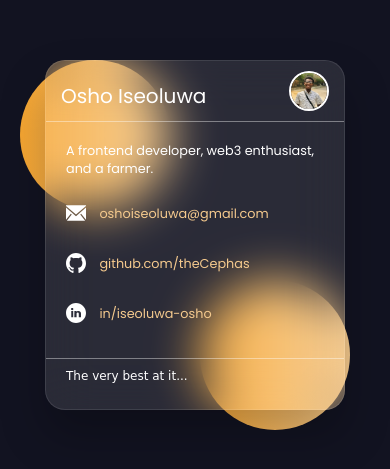
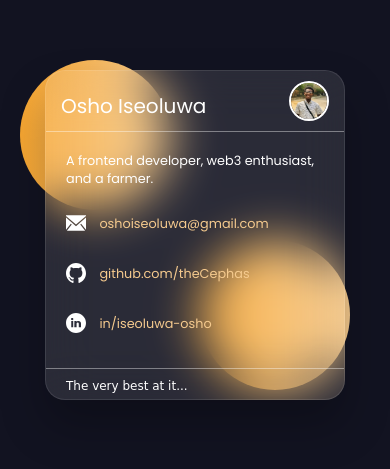
Before and after one commit to theCephas/digital-card, a plain HTML site: page index.html in a window 390 px wide. Shown: the part 187-656 px from the top of the page. Drawn offline with Linux system fonts and the light colour scheme; a web font is replaced by a local one.

Commit message:
Keep correcting

```diff
--- a/index.css
+++ b/index.css
@@ -173,12 +173,12 @@ section::after {
                 height: 150px;
                 width: 150px;
                 border-radius: 50%;
-                transform: translate(80px, 120px);
+                transform: translate(80px, 80px);
                 background: linear-gradient(90deg, #F7a631, #F5ca8e);
         }
 
         .container {
-                height: 350px;
+                height: 330px;
                 width: 300px;
         }
 
```
